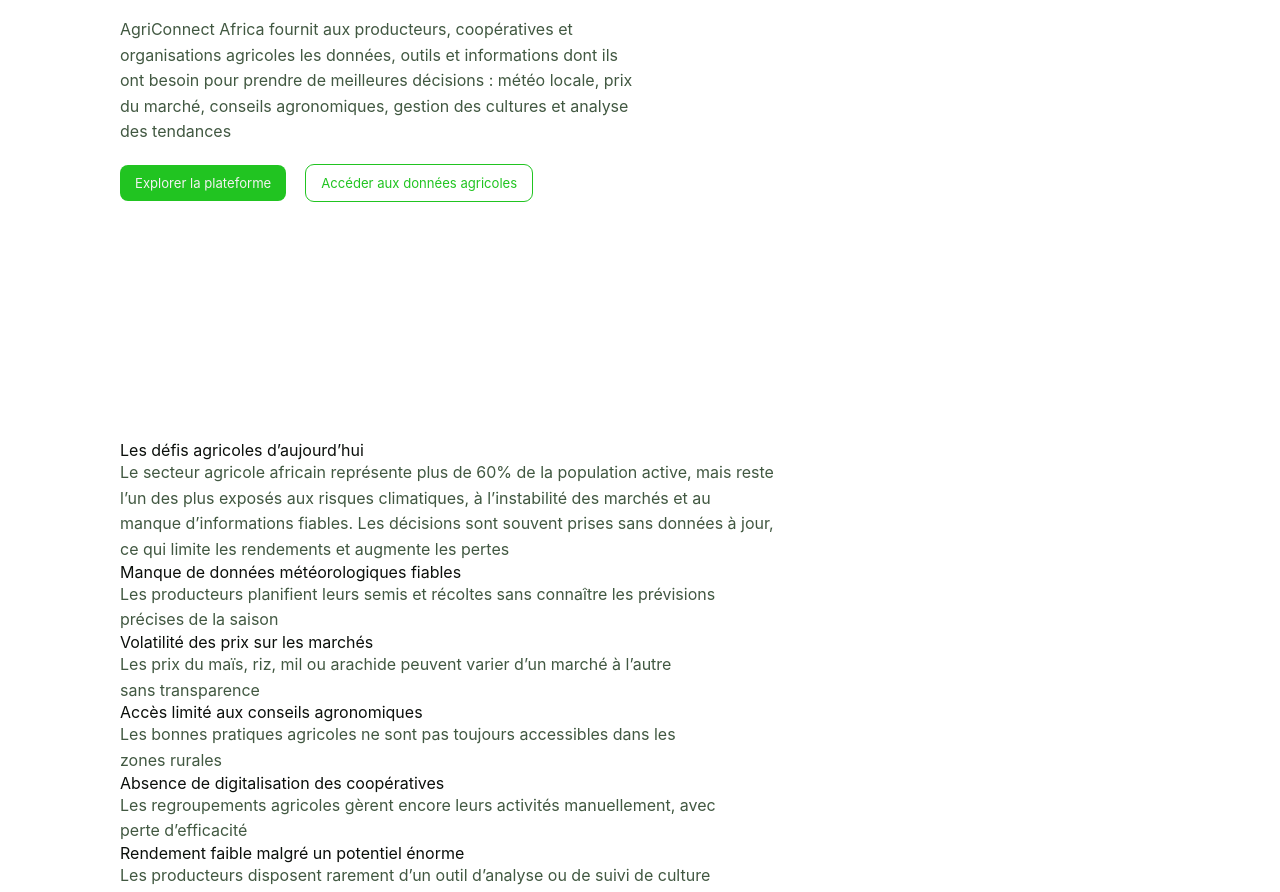
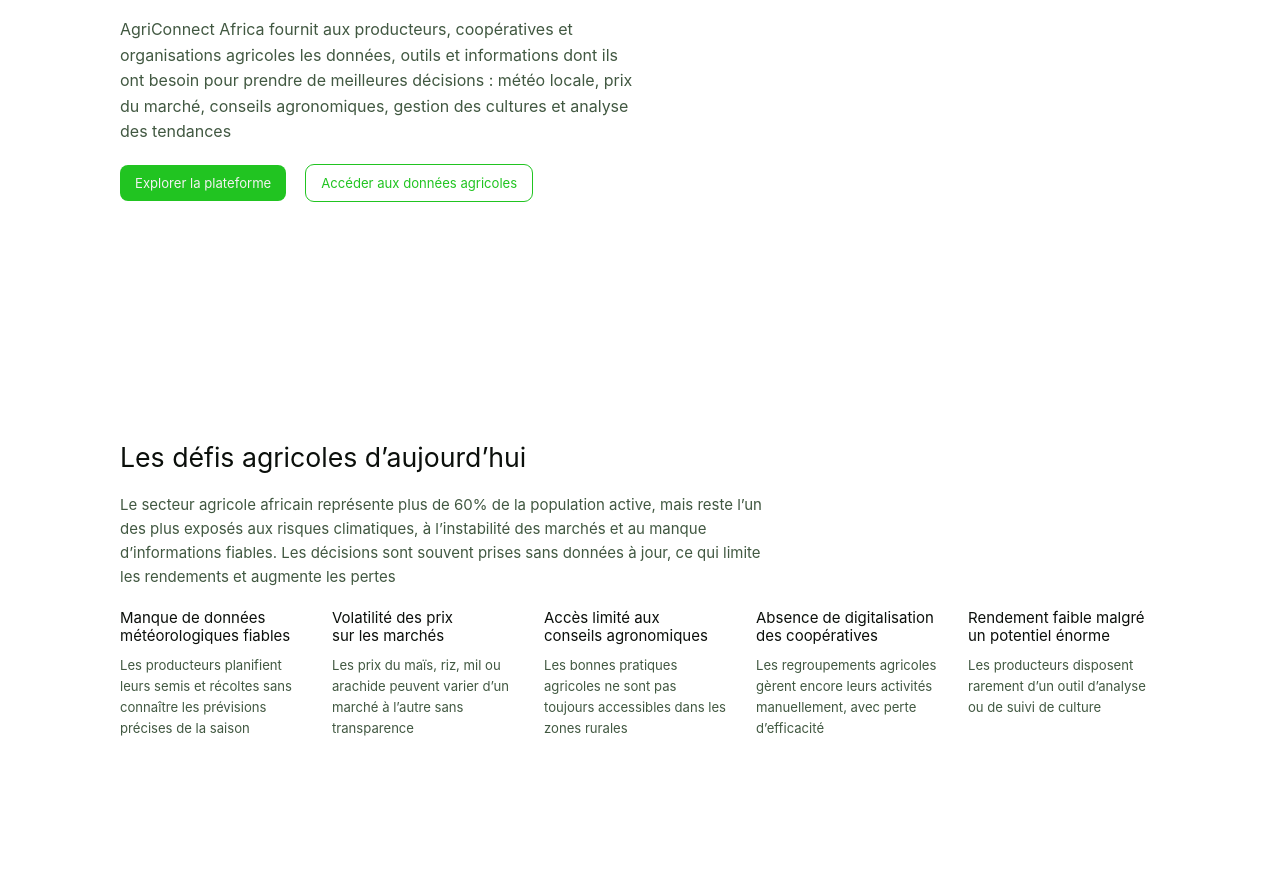
Before and after one commit to king-stronger/agri-landing-page, a plain HTML site: page index.html in a window 1280 px wide. Shown: the part 197-1089 px from the top of the page. Drawn offline with nearby package versions, Linux system fonts and the light colour scheme.

Commit message:
✨ feat: enhance challenges section layout and typography
- ⬆️ increase max-width for text elements
- ✨ add challenge list grid layout
- ✨ apply new text styles for headings and paragraphs

```diff
--- a/assets/css/styles.css
+++ b/assets/css/styles.css
@@ -108,7 +108,7 @@
     }
 
     p, span {
-        max-width: 65ch;
+        max-width: 70ch;
         line-height: 1.6;
         text-wrap: pretty;
         color: var(--text-muted);
@@ -189,6 +189,24 @@
         column-gap: var(--gap-2);
     }
     /****************************************** HERO **************************/
+
+    /****************************************** CHALLENGES **************************/
+    .challenge-list {
+        display: grid;
+        gap: var(--gap-2);
+        grid-template-rows: auto auto;
+        grid-template-columns: repeat(auto-fit, minmax(min(100%, 150px), 1fr));
+    }
+
+
+    .challenge {
+        display: grid;
+        grid-row: span 2;
+        gap: var(--gap-0);
+        grid-template-rows: subgrid;
+    }
+    /****************************************** CHALLENGES **************************/
+
 }
 
 @layer utilities {
@@ -230,6 +248,10 @@
         font-size: var(--fs-100);
     }
 
+    .text-xm {
+        font-size: calc((var(--fs-100) + var(--fs-200)) / 2);
+    }
+
     .text-sm {
         font-size: var(--fs-200);
     }
@@ -264,6 +286,7 @@
 
     .text-center {
         text-align: center;
+        margin-inline: auto;
     }
 
     .text-bold {
--- a/index.html
+++ b/index.html
@@ -44,39 +44,39 @@
     </section>
 
     <section class="challenges-section">
-        <div class="wrapper">
-            <h2>Les défis agricoles d’aujourd’hui</h2>
-            <p>
+        <div class="wrapper flow">
+            <h2 class="text-md">Les défis agricoles d’aujourd’hui</h2>
+            <p class="text-sm">
                 Le secteur agricole africain représente plus de 60% de la population active, mais reste l’un des plus exposés aux risques climatiques, à l’instabilité des marchés et au manque d’informations fiables. Les décisions sont souvent prises sans données à jour, ce qui limite les rendements et augmente les pertes
             </p>
             <ul class="challenge-list">
                 <li class="challenge">
-                    <h3>Manque de données météorologiques fiables</h3>
-                    <p>
+                    <h3 class="text-sm">Manque de données météorologiques fiables</h3>
+                    <p class="text-xm">
                         Les producteurs planifient leurs semis et récoltes sans connaître les prévisions précises de la saison
                     </p>
                 </li>
                 <li class="challenge">
-                    <h3>Volatilité des prix sur les marchés</h3>
-                    <p>
+                    <h3 class="text-sm">Volatilité des prix sur les marchés</h3>
+                    <p class="text-xm">
                         Les prix du maïs, riz, mil ou arachide peuvent varier d’un marché à l’autre sans transparence
                     </p>
                 </li>
                 <li class="challenge">
-                    <h3>Accès limité aux conseils agronomiques</h3>
-                    <p>
+                    <h3 class="text-sm">Accès limité aux conseils agronomiques</h3>
+                    <p class="text-xm">
                         Les bonnes pratiques agricoles ne sont pas toujours accessibles dans les zones rurales
                     </p>
                 </li>
                 <li class="challenge">
-                    <h3>Absence de digitalisation des coopératives</h3>
-                    <p>
+                    <h3 class="text-sm">Absence de digitalisation des coopératives</h3>
+                    <p class="text-xm">
                         Les regroupements agricoles gèrent encore leurs activités manuellement, avec perte d’efficacité
                     </p>
                 </li>
                 <li class="challenge">
-                    <h3>Rendement faible malgré un potentiel énorme</h3>
-                    <p>
+                    <h3 class="text-sm">Rendement faible malgré un potentiel énorme</h3>
+                    <p class="text-xm">
                         Les producteurs disposent rarement d’un outil d’analyse ou de suivi de culture
                     </p>
                 </li>
```
